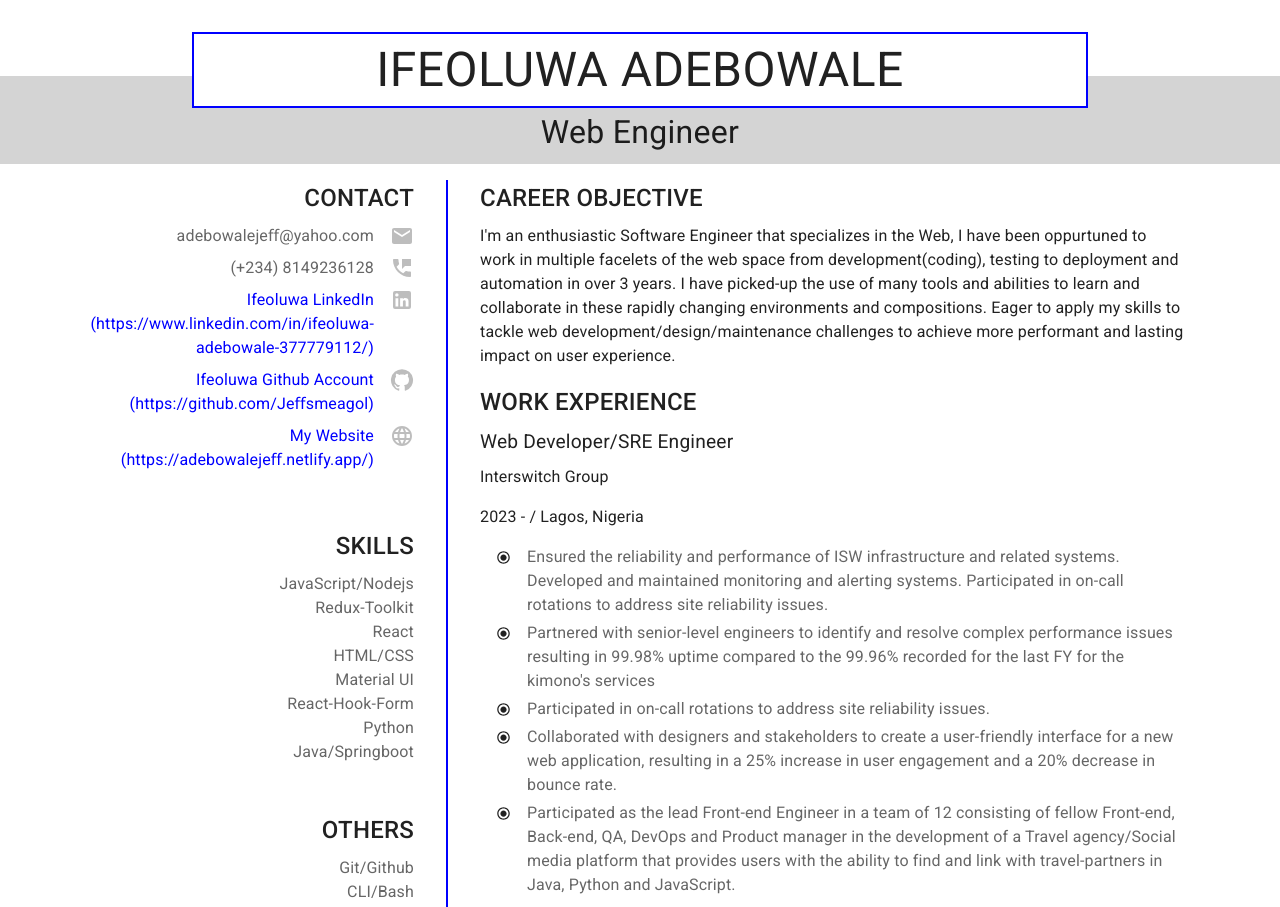
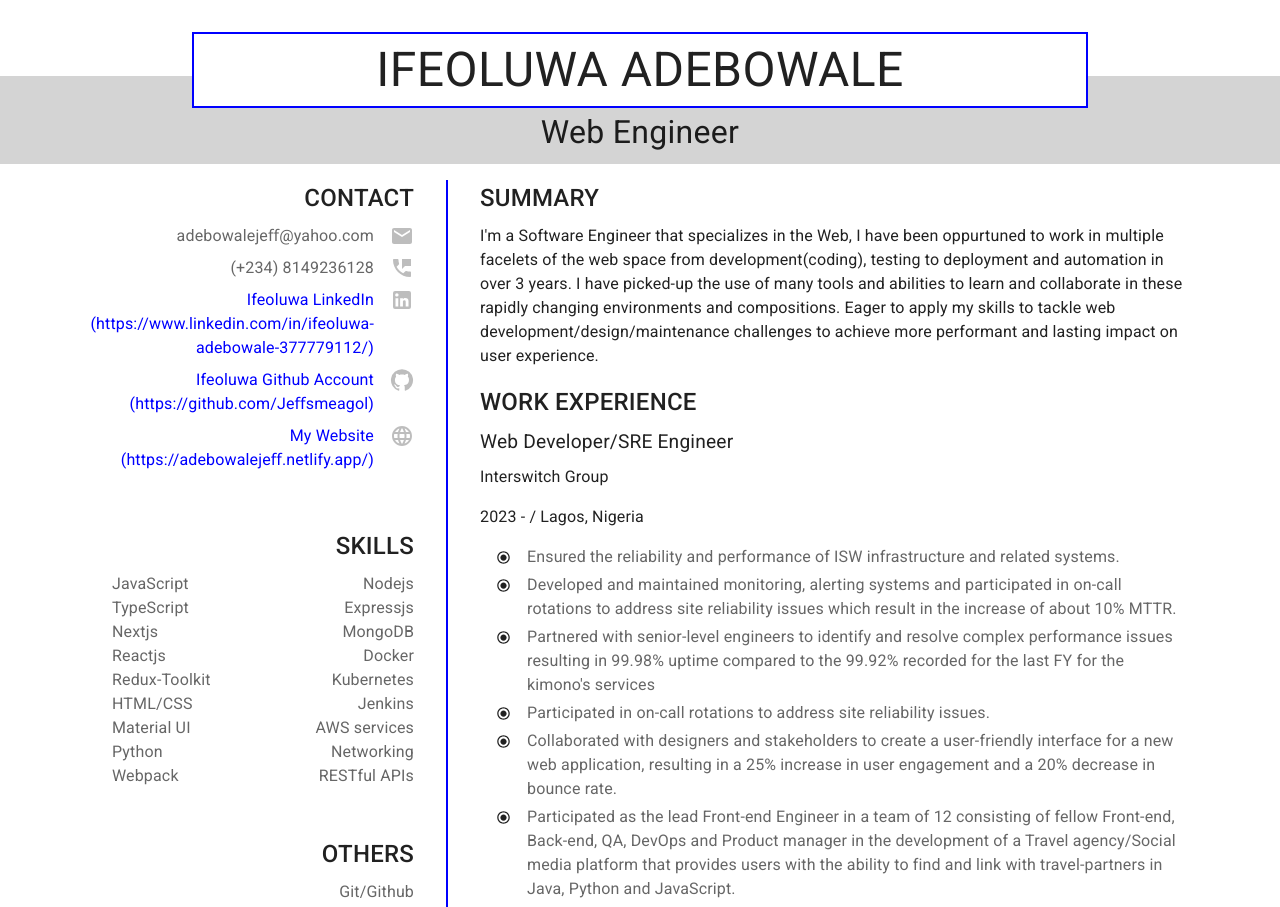
Before and after one commit to Jeffsmeagol/my-resume, a React (Vite) app: page / in a window 1280 px wide. Shown: the top 907 px of the page. Built offline with nearby package versions, Linux system fonts and the light colour scheme.

Commit message:
Added more skills

```diff
--- a/src/App.jsx
+++ b/src/App.jsx
@@ -33,11 +33,16 @@ export default function App() {
         </Typography>
       </Stack>
       <Stack direction="row">
-        <Box width="35%" textAlign="right" borderRight="2px solid blue" px={4}>
-          <Typography fontSize="1.5rem" fontWeight={500} pb={1}>
+        <Box width="35%" borderRight="2px solid blue" px={4}>
+          <Typography
+            fontSize="1.5rem"
+            textAlign="right"
+            fontWeight={500}
+            pb={1}
+          >
             CONTACT
           </Typography>
-          <Box color="text.secondary">
+          <Box textAlign="right" color="text.secondary">
             <Stack direction="row" justifyContent="flex-end" pb={1}>
               <Typography>adebowalejeﬀ@yahoo.com</Typography>
               <Email color="disabled" sx={{ ml: 2 }} />
@@ -86,34 +91,69 @@ export default function App() {
             </a>
           </Box>
 
-          <Typography fontSize="1.5rem" fontWeight={500} pt={6} pb={1}>
+          <Typography
+            fontSize="1.5rem"
+            textAlign="right"
+            fontWeight={500}
+            pt={6}
+            pb={1}
+          >
             SKILLS
           </Typography>
-          <Box color="text.secondary">
-            <Typography>JavaScript/Nodejs</Typography>
-            <Typography>Redux-Toolkit</Typography>
-            <Typography>React</Typography>
-            <Typography>HTML/CSS</Typography>
-            <Typography>Material UI</Typography>
-            <Typography>React-Hook-Form</Typography>
-            <Typography>Python</Typography>
-            <Typography>Java/Springboot</Typography>
-          </Box>
+          <Stack direction="row" justifyContent="space-between" pl={10}>
+            <Box textAlign="left" color="text.secondary">
+              <Typography>JavaScript</Typography>
+              <Typography>TypeScript</Typography>
+              <Typography>Nextjs</Typography>
+              <Typography>Reactjs</Typography>
+              <Typography>Redux-Toolkit</Typography>
+              <Typography>HTML/CSS</Typography>
+              <Typography>Material UI</Typography>
+              <Typography>Python</Typography>
+              <Typography>Webpack</Typography>
+            </Box>
+            <Box textAlign="right" color="text.secondary">
+              <Typography>Nodejs</Typography>
+              <Typography>Expressjs</Typography>
+              <Typography>MongoDB</Typography>
+              <Typography>Docker</Typography>
+              <Typography>Kubernetes</Typography>
+              <Typography>Jenkins</Typography>
+              <Typography>AWS services</Typography>
+              <Typography>Networking</Typography>
+              <Typography>RESTful APIs</Typography>
+            </Box>
+          </Stack>
 
-          <Typography fontSize="1.5rem" fontWeight={500} pt={6} pb={1}>
+          <Typography
+            fontSize="1.5rem"
+            textAlign="right"
+            fontWeight={500}
+            pt={6}
+            pb={1}
+          >
             OTHERS
           </Typography>
-          <Box color="text.secondary">
+          <Box textAlign="right" color="text.secondary">
             <Typography>Git/Github</Typography>
             <Typography>CLI/Bash</Typography>
             <Typography>Agile Methodologies</Typography>
             <Typography>Testing(Unit & Integration)</Typography>
+            <Typography>Automation</Typography>
+            <Typography>Troubleshooting</Typography>
+            <Typography>Presentation</Typography>
           </Box>
 
-          <Typography fontSize="1.5rem" fontWeight={500} pt={6} pb={1}>
+          <Typography
+            fontSize="1.5rem"
+            textAlign="right"
+            fontWeight={500}
+            pt={6}
+            pb={1}
+          >
             EDUCATION
           </Typography>
-          <Box color="text.secondary">
+          <Box color="text.secondary" textAlign="right">
             <Typography>
               Mechanical Engineering <br /> Obafemi Awolowo University <br />{" "}
               Osun, Nigeria
@@ -123,14 +163,14 @@ export default function App() {
 
         <Box width="60%" px={4}>
           <Typography fontSize="1.5rem" fontWeight={500} pb={1}>
-            CAREER OBJECTIVE
+            SUMMARY
           </Typography>
           <Typography>
-            I'm an enthusiastic Software Engineer that specializes in the Web, I
-            have been oppurtuned to work in multiple facelets of the web space
-            from development(coding), testing to deployment and automation in
-            over 3 years. I have picked-up the use of many tools and abilities
-            to learn and collaborate in these rapidly changing environments and
+            I'm a Software Engineer that specializes in the Web, I have been
+            oppurtuned to work in multiple facelets of the web space from
+            development(coding), testing to deployment and automation in over 3
+            years. I have picked-up the use of many tools and abilities to learn
+            and collaborate in these rapidly changing environments and
             compositions. Eager to apply my skills to tackle web
             development/design/maintenance challenges to achieve more performant
             and lasting impact on user experience.
@@ -149,9 +189,15 @@ export default function App() {
             <RadioButtonChecked sx={{ fontSize: 15, mt: 0.6, mx: 2 }} />
             <Typography color="text.secondary">
               Ensured the reliability and performance of ISW infrastructure and
-              related systems. Developed and maintained monitoring and alerting
-              systems. Participated in on-call rotations to address site
-              reliability issues.
+              related systems.
+            </Typography>
+          </Stack>
+          <Stack direction="row" pb={0.5}>
+            <RadioButtonChecked sx={{ fontSize: 15, mt: 0.6, mx: 2 }} />
+            <Typography color="text.secondary">
+              Developed and maintained monitoring, alerting systems and
+              participated in on-call rotations to address site reliability
+              issues which result in the increase of about 10% MTTR.
             </Typography>
           </Stack>
           <Stack direction="row" pb={0.5}>
@@ -159,7 +205,7 @@ export default function App() {
             <Typography color="text.secondary">
               Partnered with senior-level engineers to identify and resolve
               complex performance issues resulting in 99.98% uptime compared to
-              the 99.96% recorded for the last FY for the kimono's services
+              the 99.92% recorded for the last FY for the kimono's services
             </Typography>
           </Stack>
           <Stack direction="row" pb={0.5}>
@@ -234,8 +280,8 @@ export default function App() {
           <Stack direction="row" pb={0.5}>
             <RadioButtonChecked sx={{ fontSize: 15, mt: 0.6, mx: 2 }} />
             <Typography color="text.secondary">
-              Built responsive, accessible, and dynamic web pages to enable all
-              users to navigate site.
+              Built responsive, accessible, and highly-performant web pages to
+              enable all users to navigate site.
             </Typography>
           </Stack>
         </Box>
```
